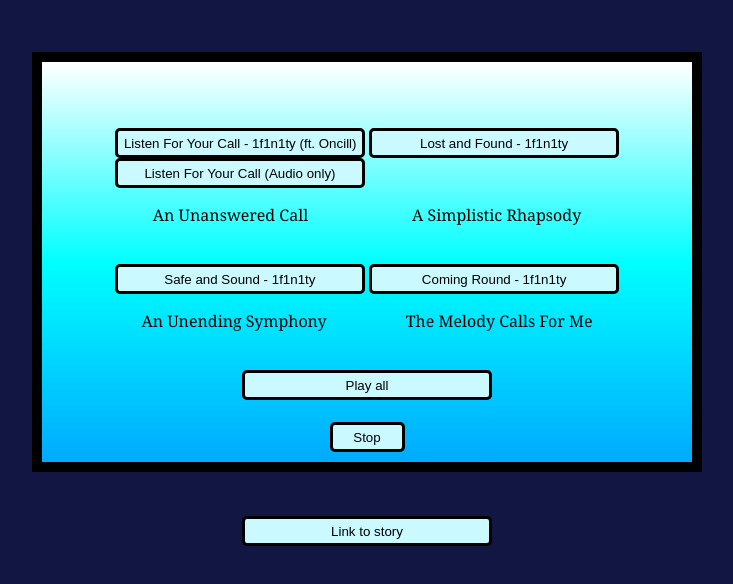
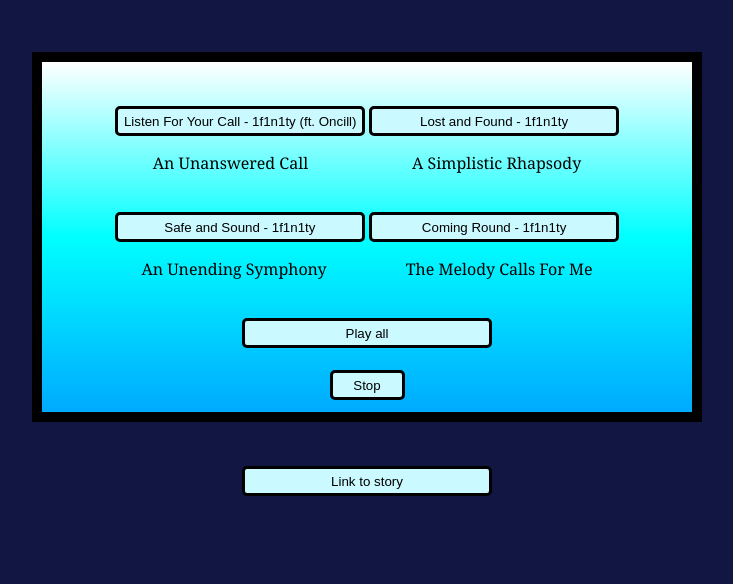
Before and after one commit to ccow06/Sub-String, a plain HTML site: page index.html in a window 1280 px wide. Shown: the whole page, without its empty margins (273-1006 px from the left). Drawn offline with Linux system fonts and the light colour scheme.

Commit message:
Add files via upload

```diff
--- a/index.html
+++ b/index.html
@@ -19,7 +19,7 @@
       }
       div#box {
         width: 650px;
-      height: 400px;
+        height: 350px;
         background-image: linear-gradient(0deg, #00aaff, #00ffff, #ffffff);
         border: 10px solid black;
       }
@@ -31,13 +31,10 @@
         outline: none;
         border-radius: 5px;
       }
-    input#listAu {
-      margin-right: 254px;
-    }
       input#stop {
         width: 75px;
       }
-    input#listen:active, #listAu:active {
+      input#listen:active {
         background-color: #aad9df;
       }
       input#laf:active {
@@ -66,18 +63,16 @@
       function CR() { document.getElementById("music").innerHTML = "<audio autoplay loop src=\"4. Coming Round.mp3\"></audio>"; }
       function playAll() { document.getElementById("music").innerHTML = "<audio autoplay src=\"Sub String Full Cut.mp3\"></audio>" }
       function stopMusic() { document.getElementById("music").innerHTML = ""; }
-      function listAu() { document.getElementById("music").innerHTML = "<audio autoplay loop src=\"Listen For Your Call Audio.mp3\"></audio>"; }
+      function link() { window.open("https://docs.google.com/document/d/1h4XfV_7EtIS1fTupnwln_SphuWmajAXwtfbYCTIneaA/edit?usp=sharing", "blank"); }
     </script>
   </head>
   <body>
     <br><br>
     <center>
       <div id="box">
-        <br><br><br>
+        <br><br>
         <input type="button" value="Listen For Your Call - 1f1n1ty (ft. Oncill)" onclick="listen()" id="listen"></input>
         <input type="button" value="Lost and Found - 1f1n1ty" onclick="LaF()" id="laf"></input>
-        <br>
-        <input type="button" value="Listen For Your Call (Audio only)" onclick="listAu()" id="listAu"></input>
         <pre>An Unanswered Call                         A Simplistic Rhapsody</pre>
         <br>
         <input type="button" value="Safe and Sound - 1f1n1ty" onclick="SaS()" id="sas"></input>
@@ -90,7 +85,7 @@
         <div id="music"></div>
       </div>
       <br><br>
-      <a href="https://docs.google.com/document/d/1h4XfV_7EtIS1fTupnwln_SphuWmajAXwtfbYCTIneaA/edit?usp=sharing" target="_blank"><input type="button" value="Link to story" id="link"></input></a>
+      <input type="button" value="Link to story" id="link" onclick="link()"></input>
     </center>
   </body>
 </html>
```
Lines whose indentation alone changed are shown as unchanged.
